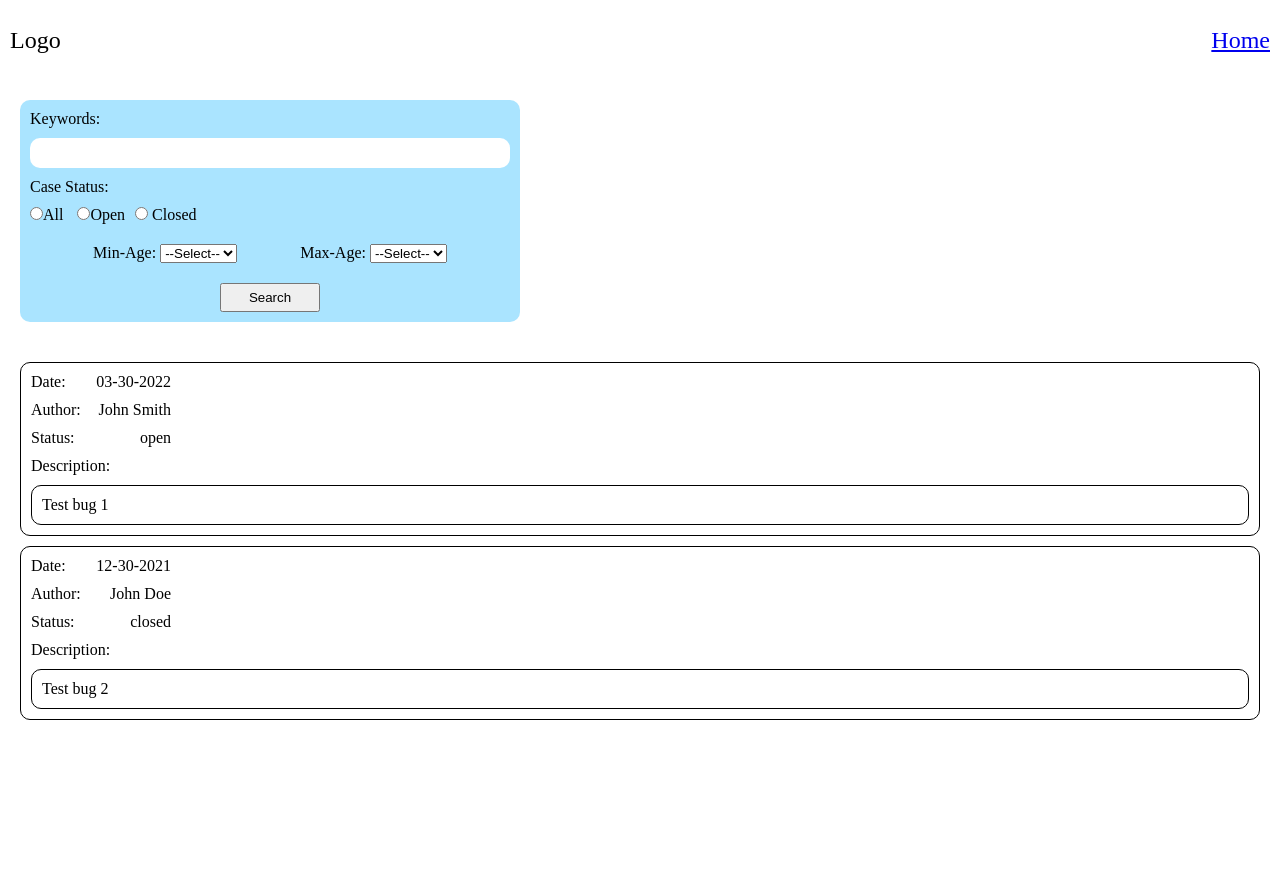
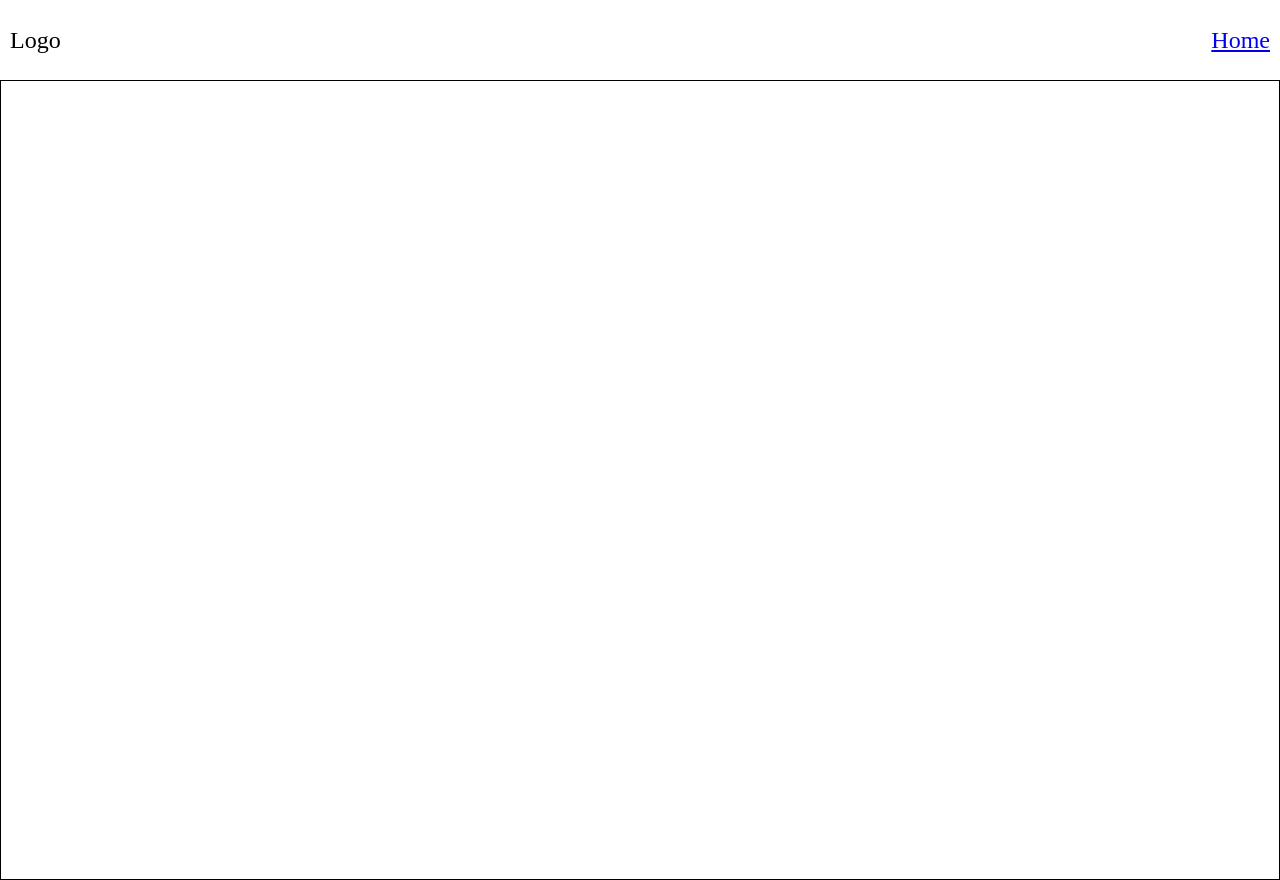
Before and after one commit to sblevins-dev/bugTracker, a React (Create React App) app in the folder frontend/: page /edit in a window 1280 px wide. Before the commit the page ends 800 px from the top, so only its background shows below. Built offline with nearby package versions, Linux system fonts and the light colour scheme.

Commit message:
added edit page

```diff
--- a/frontend/package.json
+++ b/frontend/package.json
@@ -3,6 +3,9 @@
   "version": "0.1.0",
   "private": true,
   "dependencies": {
+    "@fortawesome/fontawesome-svg-core": "^6.1.1",
+    "@fortawesome/free-solid-svg-icons": "^6.1.1",
+    "@fortawesome/react-fontawesome": "^0.1.18",
     "@testing-library/jest-dom": "^5.16.3",
     "@testing-library/react": "^12.1.4",
     "@testing-library/user-event": "^13.5.0",
--- a/frontend/src/App.js
+++ b/frontend/src/App.js
@@ -1,15 +1,41 @@
 import { BrowserRouter as Router, Routes, Route } from 'react-router-dom';
+import { useState, useEffect } from 'react';
 import { Nav } from './components/Nav';
 import { Login } from './components/Login';
 import { Home } from './components/Home';
+import { Edit } from './components/Edit';
 import './App.css';
 
 function App() {
+  const [bugs, setBugs] = useState([]);
+
+  const list = [
+    {
+      id: 1,
+      name: "John Smith",
+      status: "open",
+      description: "Test bug 1",
+      date: "03-30-2022",
+    },
+    {
+      id: 2,
+      name: "John Doe",
+      status: "closed",
+      description: "Test bug 2",
+      date: "12-30-2021",
+    },
+  ];
+
+  useEffect(() => {
+    setBugs(list);
+  }, []);
   return (
     <Router>
       <Nav />
-      {/* <Login /> */}
-      <Home />
+      <Routes>
+        <Route path='/' element={<Home bugs={bugs} />} />
+        <Route path='/edit' element={<Edit bugs={bugs} />} />
+      </Routes>
     </Router>
   );
 }
--- a/frontend/src/components/Bugs.js
+++ b/frontend/src/components/Bugs.js
@@ -1,15 +1,33 @@
-import { useEffect } from "react";
+import { useEffect, useState } from "react";
+import { FontAwesomeIcon } from "@fortawesome/react-fontawesome";
+import { faPencil } from "@fortawesome/free-solid-svg-icons";
+import { Link } from 'react-router-dom';
+import { Edit } from "./Edit";
 import "../css/bugs.css";
 
 export const Bugs = ({ data }) => {
+  const [editMode, setEditMode] = useState(false);
+  const [bugToEdit, setBugToEdit] = useState([]);
 
-    useEffect(() => {
+  useEffect(() => {}, [data, bugToEdit]);
 
-    }, [data])
+  const handleEdit = (bug) => {
+    setEditMode(true);
+    setBugToEdit(bug);
+  };
+
   return (
     <div className="bugs-wrapper">
-      {data.length > 0 && !data.includes('nothing') ? data.map((bug) => (
-        <div id={bug.id} className="bug-container">
+      {!editMode && data.length > 0 && !data.includes("nothing") ? (
+        data.map((bug) => (
+          <div key={bug.id} className="bug-container">
+            <Link to="/edit">
+              <FontAwesomeIcon
+              icon={faPencil}
+              className="edit"
+            />
+            </Link>
+
             <div className="bug-date-wrapper">
               <label>Date: </label>
               <div className="bug-date">{bug.date}</div>
@@ -27,7 +45,8 @@ export const Bugs = ({ data }) => {
               <div className="bug-desc">{bug.description}</div>
             </div>
           </div>
-      )) : (
+        ))
+      ) : (
         <div>Nothing to display</div>
       )}
     </div>
--- /dev/null
+++ b/frontend/src/components/Edit.js
@@ -0,0 +1,40 @@
+import React from "react";
+import { Link } from 'react-router-dom';
+import "../css/edit.css";
+
+export const Edit = (props, { bug }) => {
+  let tempDate;
+  const reOrderDate = () => {
+      if (bug) {
+        let temp = bug.date.split("-");
+    let newDate = temp[2] + "-" + temp[0] + "-" + temp[1];
+    tempDate = newDate.toString();
+    return tempDate;
+      }
+
+  };
+  reOrderDate();
+
+  const handleBack = () => {
+      props.setBugToEdit(false)
+  }
+
+  return (
+    <div className="edit-page-wrapper">
+        {/* <Link to="/edit" />
+      <div className="edit-bug-wrapper">
+        <input type="date" defaultValue={tempDate} />
+        <input type="text" defaultValue={bug.name} />
+        <div className="status">
+          {bug.status === "open" ? (
+            <div className="open">open</div>
+          ) : (
+            <div className="closed">closed</div>
+          )}
+        </div>
+
+        <textarea type="text" defaultValue={bug.description} />
+      </div> */}
+    </div>
+  );
+};
--- a/frontend/src/components/Home.js
+++ b/frontend/src/components/Home.js
@@ -2,32 +2,13 @@ import { useEffect, useState } from "react";
 import { Bugs } from "./Bugs";
 import "../css/home.css";
 
-export const Home = () => {
+export const Home = ({bugs}) => {
   const [keyword, setKeyword] = useState("");
-  const [bugs, setBugs] = useState([]);
+
   const [filteredBugs, setFilteredBugs] = useState([]);
   const [status, setStatus] = useState("");
 
-  const list = [
-    {
-      id: 1,
-      name: "John Smith",
-      status: "open",
-      description: "Test bug 1",
-      date: "03-30-2022",
-    },
-    {
-      id: 2,
-      name: "John Doe",
-      status: "closed",
-      description: "Test bug 2",
-      date: "12-30-2021",
-    },
-  ];
 
-  useEffect(() => {
-    setBugs(list);
-  }, []);
 
   const handleKeywordChange = (e) => {
     setKeyword(e.target.value);
@@ -47,12 +28,13 @@ export const Home = () => {
               (bug.description.toLowerCase().includes(keyword.toLowerCase()) ||
                 bug.name.toLowerCase().includes(keyword.toLowerCase()) &&
               (status !== "all"  &&
-              bug.status === status)) ||
-              (bug.description.toLowerCase().includes(keyword.toLowerCase()) ||
-                bug.name.toLowerCase().includes(keyword.toLowerCase()))
+              bug.status === status)) || (
+                bug.description.toLowerCase().includes(keyword.toLowerCase()) ||
+                bug.name.toLowerCase().includes(keyword.toLowerCase())
+              )
             );
           })
-        : list;
+        : bugs;
     if (tempBugs.length === 0) {
       tempBugs = ["nothing"];
     }
--- a/frontend/src/css/bugs.css
+++ b/frontend/src/css/bugs.css
@@ -7,6 +7,16 @@
     border: 1px solid black;
     border-radius: 10px;
     margin-bottom: 10px;
+    position: relative;
+}
+
+.bug-container .edit {
+    position: absolute;
+    top: 0;
+    right: 0;
+    padding-right: 10px;
+    padding-top: 5px;
+    cursor: pointer;
 }
 
 .bug-container .bug-date-wrapper, .bug-author-wrapper, .bug-status-wrapper {
--- /dev/null
+++ b/frontend/src/css/edit.css
@@ -0,0 +1,29 @@
+.edit-page-wrapper {
+    height: 100%;
+    border: 1px solid black;
+    padding: 10px;
+}
+
+.edit-bug-wrapper {
+    height: 100%;
+    display: flex;
+    flex-direction: column;
+    justify-content: space-evenly;
+}
+
+.edit-bug-wrapper [type="date"] {
+    width: 150px;
+}
+
+.edit-bug-wrapper .status {
+    margin-top: 10px;
+}
+
+.edit-bug-wrapper [type="text"] {
+    margin-top: 10px;
+}
+
+.edit-bug-wrapper textarea {
+    height: 200px;
+    padding: 5px;
+}
```
Also changed, not shown: 1 other file (tests, documents, lock files or other folders). Lines whose indentation alone changed are shown as unchanged.
